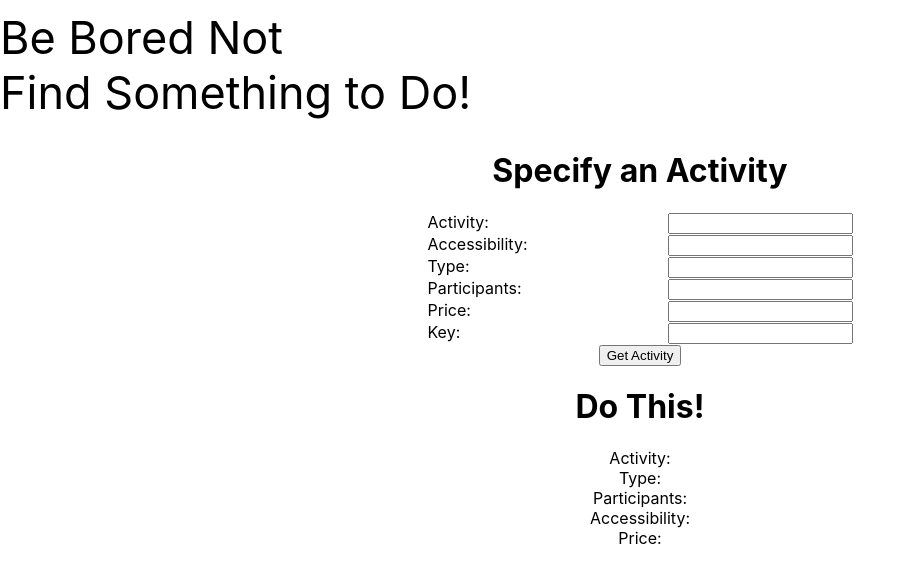
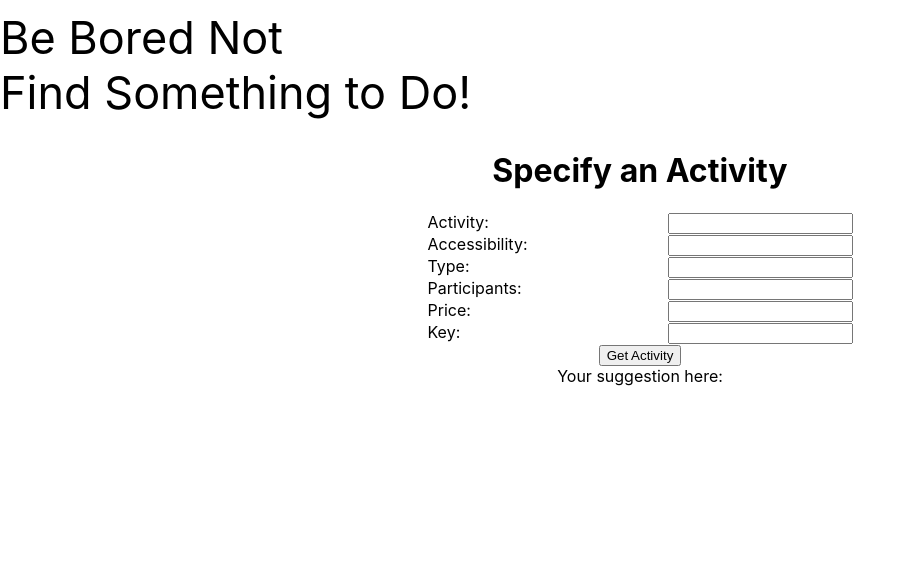
Before and after one commit to danielemedina97/BeBoredNot, a React (Create React App) app: page / in a window 1280 px wide. Shown: the top 582 px of the page, without its empty margins (0-912 px from the left). Built offline with nearby package versions, Linux system fonts and the light colour scheme.

Commit message:
Added loading  text while fetch occuring and div for results

```diff
--- a/src/App.js
+++ b/src/App.js
@@ -3,40 +3,31 @@ import './App.css';
 import Navbar from './resources/components/navbar/Navbar';
 import ActivityForm from './resources/components/activity-form/ActivityForm';
 import Results from './resources/components/results/Results';
-import { useState, useEffect, useRef } from 'react';
+import { useState } from 'react';
 
 function App() {
 
+  const [queryData, setQueryData] = useState(null);
+  const [loading, setLoading] = useState(true);
+  const [madeQuery, setMadeQuery] = useState(false);
 
-
-  var data = null;
-
-  const [queryData, setQueryData] = useState(null);
-
-  const isMounted = useRef(false);
-
-  useEffect(() => {
-    if(isMounted.current){
-    document.getElementById("activitySpan").textContent = "Hello World";
-    } else {
-      isMounted.current = true;
-    }
-  }, [queryData]);
-
-
-let getQuery = async (queryURL) => {
-  data = await fetch(queryURL)
-  data =  await data.json();
-  console.log(data);
-  setQueryData(data);
-}
+  let getQuery = async (queryURL) => {
+    setLoading(true);
+    const response = await fetch(queryURL)
+    const data =  await response.json();
+    console.log(data);
+    const item = data;
+    console.log(item);
+    setQueryData(item);
+    setLoading(false);
+  }
 
   const handleSubmit = (e) => {
     e.preventDefault();
+    setMadeQuery(true);
     let queryURL = "http://www.boredapi.com/api/activity/";
     let values = Array.from(document.getElementsByClassName("activity"));
     let isEmpty = true;
-    let name ="hello";
     for(let i in values){
       if(values[i].value !== ""){
         if(isEmpty){
@@ -47,25 +38,19 @@ let getQuery = async (queryURL) => {
         queryURL = queryURL + values[i].id +  '=' + values[i].value;
       }
     }
-    console.log(queryURL);
+    //console.log(queryURL);
     getQuery(queryURL);
 
   };
 
-
   return (
     <div className="App">
-
       <div className="app-body">
         <Navbar/>
-
         <ActivityForm handleSubmit = {handleSubmit}/>
-
-        <Results/>
+        {!madeQuery ? <div> Your suggestion here: </div> : loading ? <div>Loading...</div>:<Results queryData={queryData}/>}
+        {/*loading  && madeQuery? <div>Loading...</div>:<Results queryData={queryData}/>*/}
       </div>
-
-
-
     </div>
   );
 }
--- a/src/resources/components/results/Results.js
+++ b/src/resources/components/results/Results.js
@@ -1,16 +1,19 @@
 import React from 'react'
 import './Results.css'
 
-export default function Results() {
+export default function Results({queryData}) {
+    function capitalizeFirstLetter(string) {
+        return string.charAt(0).toUpperCase() + string.slice(1);
+      }
     return (
         <>
             <h1>Do This!</h1>
             <div className="results">
-                <div>Activity:<span className="label" id="activitySpan"></span> </div>
-                <div><span className="results" id="typeSpan">Type:</span> </div>
-                <div><span className="results" id="participantsSpan">Participants:</span> </div>
-                <div><span className="results" id="accessibilitySpan">Accessibility:</span> </div>
-                <div><span className="results" id="priceSpan">Price:</span> </div>
+                <div>Activity:<span className="label" id="activitySpan"> {queryData.activity}</span> </div>
+                <div><span className="results" id="typeSpan">Type: {capitalizeFirstLetter(queryData.type)}</span> </div>
+                <div><span className="results" id="participantsSpan">Participants: {queryData.participants}</span> </div>
+                <div><span className="results" id="accessibilitySpan">Accessibility: {queryData.accessibility}</span> </div>
+                <div><span className="results" id="priceSpan">Price: {queryData.price}</span> </div>
             </div>
         </>
     )
```
